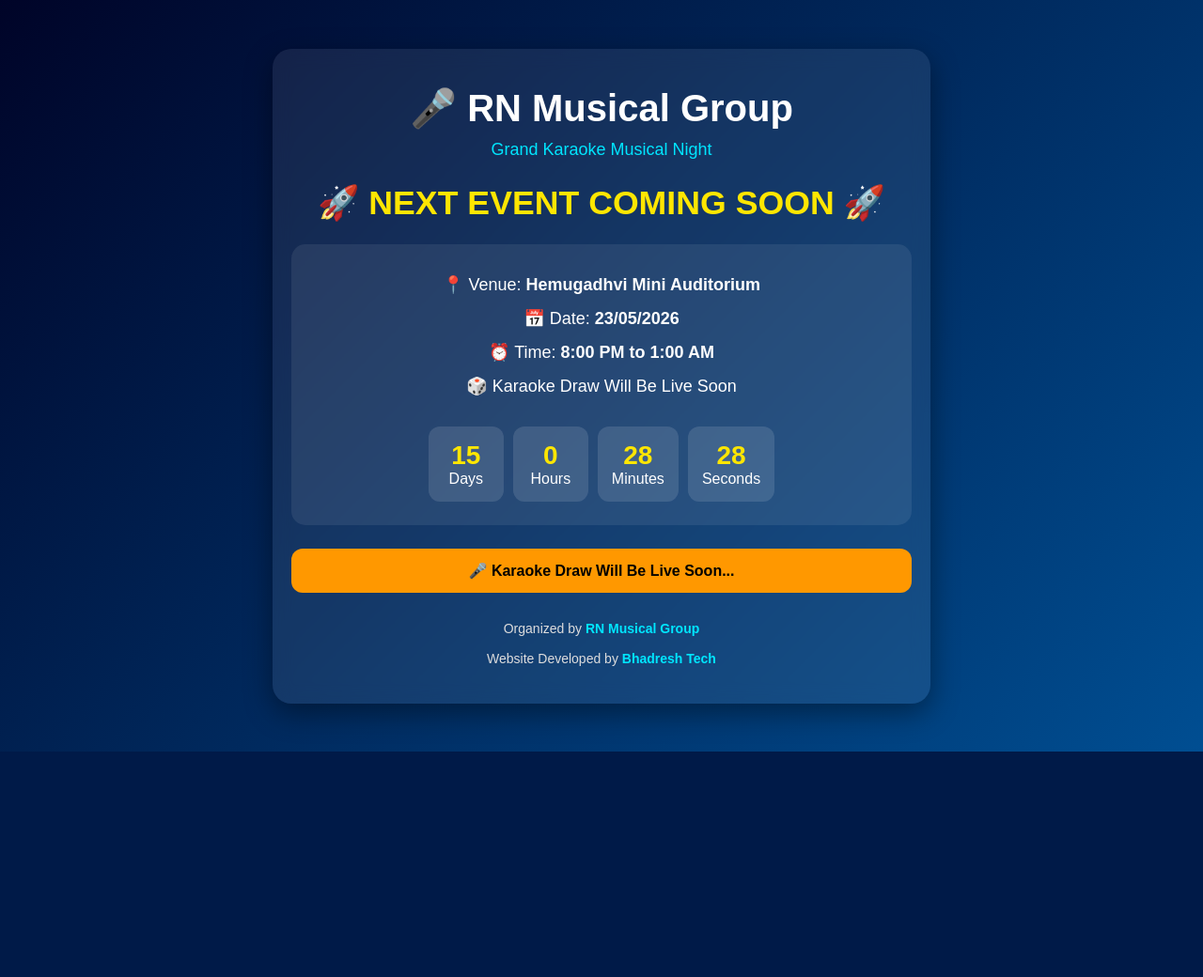
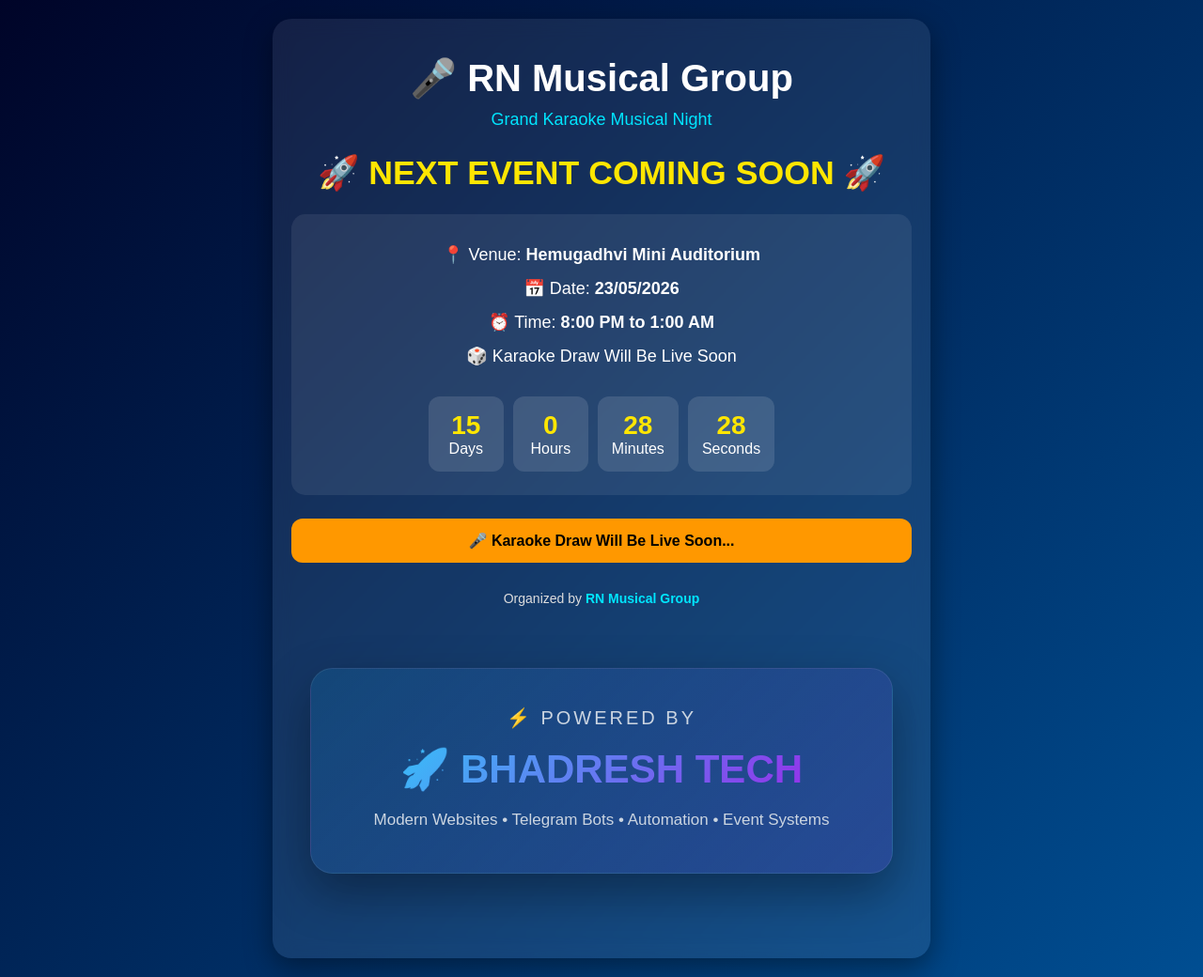
Before and after one commit to bhadubhai/karaoke-draw, a Flask app: page / in a window 1280 px wide. Shown: the whole page at 94% size. Before the commit the page ends 800 px from the top, so only its background shows below. Run offline with Flask 3, Linux system fonts and the light colour scheme.

Commit message:
Update index.html

```diff
--- a/templates/index.html
+++ b/templates/index.html
@@ -102,11 +102,85 @@
             font-size:14px;
             color:#ddd;
         }
-
         .footer span{
             color:#00e6ff;
             font-weight:bold;
         }
+
+        /* BIG BRANDING */
+
+.powered-section{
+    margin:50px 20px;
+    padding:40px 20px;
+    border-radius:24px;
+    background:linear-gradient(
+        135deg,
+        rgba(14,165,233,0.15),
+        rgba(147,51,234,0.15)
+    );
+
+    border:1px solid rgba(255,255,255,0.08);
+
+    text-align:center;
+
+    box-shadow:0 20px 50px rgba(0,0,0,0.35);
+}
+
+.powered-text{
+    font-size:20px;
+    letter-spacing:3px;
+    color:#cbd5e1;
+    margin-bottom:18px;
+}
+
+.brand-link{
+    display:inline-block;
+
+    font-size:42px;
+    font-weight:800;
+
+    text-decoration:none;
+
+    background:linear-gradient(
+        135deg,
+        #38bdf8,
+        #9333ea
+    );
+
+    -webkit-background-clip:text;
+    -webkit-text-fill-color:transparent;
+
+    margin-bottom:15px;
+
+    transition:0.3s;
+}
+
+.brand-link:hover{
+    transform:scale(1.05);
+}
+
+.brand-subtitle{
+    color:#cbd5e1;
+    font-size:17px;
+    line-height:1.8;
+}
+
+/* MOBILE */
+
+@media(max-width:600px){
+
+    .brand-link{
+        font-size:30px;
+    }
+
+    .powered-text{
+        font-size:16px;
+    }
+
+    .brand-subtitle{
+        font-size:14px;
+    }
+}
 
         @keyframes pulse{
             0%{transform:scale(1);}
@@ -194,8 +268,26 @@
 
     <div class="footer">
         Organized by <span>RN Musical Group</span><br><br>
-        Website Developed by <span>Bhadresh Tech</span>
     </div>
+    <div class="powered-section">
+
+    <div class="powered-text">
+        ⚡ POWERED BY
+    </div>
+
+    <a
+        href="https://bhadreshtech.site/"
+        target="_blank"
+        class="brand-link"
+    >
+        🚀 BHADRESH TECH
+    </a>
+
+    <div class="brand-subtitle">
+        Modern Websites • Telegram Bots • Automation • Event Systems
+    </div>
+
+</div>
 
 </div>
 
```
